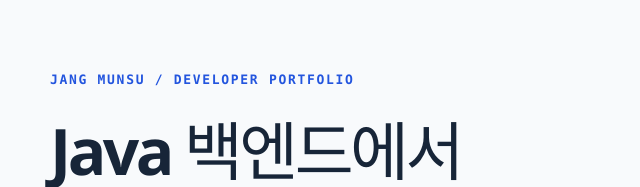
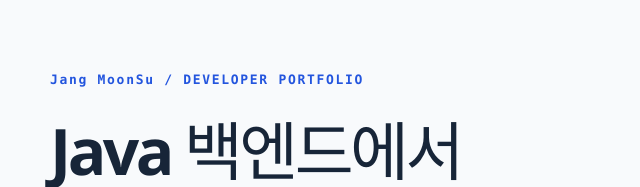
Before and after one commit to moonsyu/portpolio, a plain HTML site: page index.html in a window 1280 px wide. Shown: the part 135-322 px from the top of the page, 0-640 px from the left. Drawn offline with Linux system fonts and the light colour scheme.

Commit message:
Correct English name to Jang MoonSu

```diff
--- a/index.html
+++ b/index.html
@@ -31,7 +31,7 @@
       <div class="container">
         <div class="hero-grid">
           <div>
-            <p class="eyebrow">JANG MUNSU / DEVELOPER PORTFOLIO</p>
+            <p class="eyebrow" style="text-transform: none">Jang MoonSu / DEVELOPER PORTFOLIO</p>
             <h1 id="hero-title">Java 백엔드에서<span>IoT·하드웨어까지</span></h1>
             <p class="hero-description">백엔드 서버 개발 경험을 바탕으로<br>IoT·하드웨어 영역을 넓혀가는 개발자, 장문수</p>
             <div class="hero-actions"><a class="button" href="#projects">프로젝트 보기 <span aria-hidden="true">↓</span></a><a class="text-link" href="https://github.com/moonsyu" target="_blank" rel="noopener noreferrer">GitHub <span aria-hidden="true">↗</span></a></div>
```
